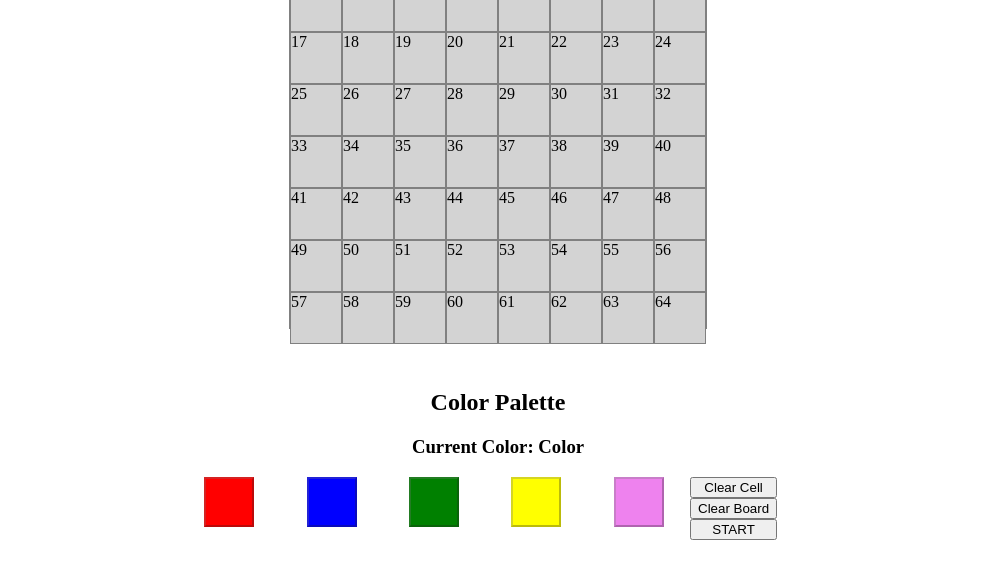
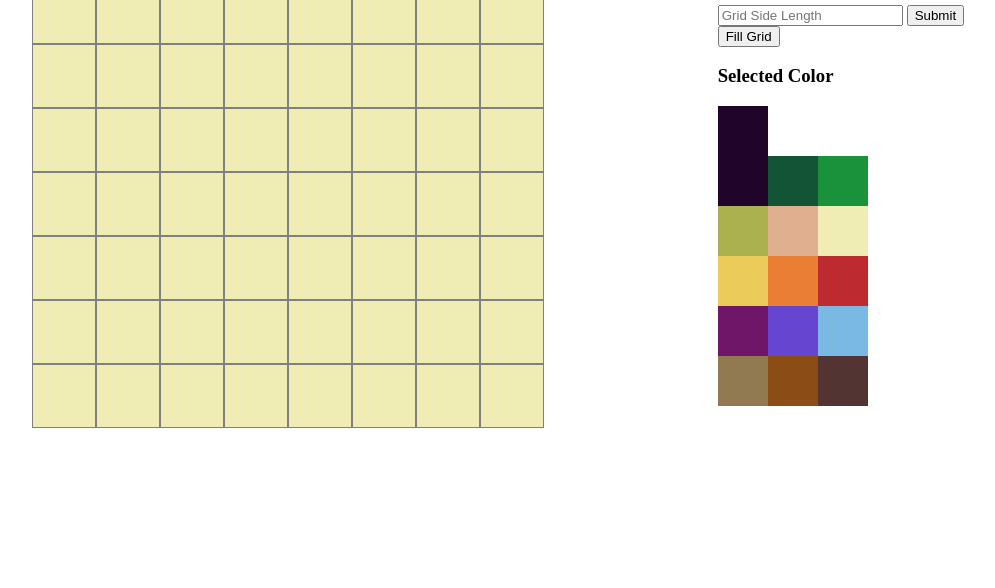
Before and after one commit to burlingtoncodeacademy-students/pixel-art-SidCorren, a plain HTML site: page index.html in a window 1280 px wide. Shown: the part 228-816 px from the top of the page, without its empty margins (142-1137 px from the left). Drawn offline with Linux system fonts and the light colour scheme.

Commit message:
finished new layout

```diff
--- a/index.html
+++ b/index.html
@@ -7,98 +7,28 @@
     <title>PixelGrid</title>
     <link rel="stylesheet" href="styles.css" />
   </head>
-  <body>
-    <section id="header">
-      <h1>Pixel Grid Draw</h1>
+  <body id="body">
+    <section id="gridWrapper"></section>
+
+    <section id="controlsWrapper">
+      <header id="header">
+        <h1>Pixel Grid Draw</h1>
+      </header>
+
+      <section id="inputWrapper">
+        <input type="number" id="sizeInput" placeholder="Grid Side Length" />
+        <button id="submitButton">Submit</button>
+      </section>
+
+      <button id="fillButton">Fill Grid</button>
+
+      <h3 id="selectedColor">Selected Color</h3>
+
+      <div id="colorIndicator"></div>
+
+      <section id="colorButtonWrapper"></section>
     </section>
 
-    <section class="grid gridContainer">
-      <div class="cell cell-1">1</div>
-      <div class="cell cell-2">2</div>
-      <div class="cell cell-3">3</div>
-      <div class="cell cell-4">4</div>
-      <div class="cell cell-5">5</div>
-      <div class="cell cell-6">6</div>
-      <div class="cell cell-7">7</div>
-      <div class="cell cell-8">8</div>
-      <div class="cell cell-9">9</div>
-      <div class="cell cell-10">10</div>
-      <div class="cell cell-11">11</div>
-      <div class="cell cell-12">12</div>
-      <div class="cell cell-13">13</div>
-      <div class="cell cell-14">14</div>
-      <div class="cell cell-15">15</div>
-      <div class="cell cell-16">16</div>
-      <div class="cell cell-17">17</div>
-      <div class="cell cell-18">18</div>
-      <div class="cell cell-19">19</div>
-      <div class="cell cell-20">20</div>
-      <div class="cell cell-21">21</div>
-      <div class="cell cell-22">22</div>
-      <div class="cell cell-23">23</div>
-      <div class="cell cell-24">24</div>
-      <div class="cell cell-25">25</div>
-      <div class="cell cell-26">26</div>
-      <div class="cell cell-27">27</div>
-      <div class="cell cell-28">28</div>
-      <div class="cell cell-29">29</div>
-      <div class="cell cell-30">30</div>
-      <div class="cell cell-31">31</div>
-      <div class="cell cell-32">32</div>
-      <div class="cell cell-33">33</div>
-      <div class="cell cell-34">34</div>
-      <div class="cell cell-35">35</div>
-      <div class="cell cell-36">36</div>
-      <div class="cell cell-37">37</div>
-      <div class="cell cell-38">38</div>
-      <div class="cell cell-39">39</div>
-      <div class="cell cell-40">40</div>
-      <div class="cell cell-41">41</div>
-      <div class="cell cell-42">42</div>
-      <div class="cell cell-43">43</div>
-      <div class="cell cell-44">44</div>
-      <div class="cell cell-45">45</div>
-      <div class="cell cell-46">46</div>
-      <div class="cell cell-47">47</div>
-      <div class="cell cell-48">48</div>
-      <div class="cell cell-49">49</div>
-      <div class="cell cell-50">50</div>
-      <div class="cell cell-51">51</div>
-      <div class="cell cell-52">52</div>
-      <div class="cell cell-53">53</div>
-      <div class="cell cell-54">54</div>
-      <div class="cell cell-55">55</div>
-      <div class="cell cell-56">56</div>
-      <div class="cell cell-57">57</div>
-      <div class="cell cell-58">58</div>
-      <div class="cell cell-59">59</div>
-      <div class="cell cell-60">60</div>
-      <div class="cell cell-61">61</div>
-      <div class="cell cell-62">62</div>
-      <div class="cell cell-63">63</div>
-      <div class="cell cell-64">64</div>
-    </section>
-
-    <section class="colorEditor">
-      <div id="colorHeader">
-        <h2>Color Palette</h2>
-        <h3>Current Color: <span id="currentColor">Color</span></h3>
-      </div>
-      <div id="buttonDisplay">
-        <div id="displayColors">
-          <button class="colorButton" id="red" type="button" disabled></button>
-          <button class="colorButton" id="blue" type="button" disabled></button>
-          <button class="colorButton" id="green" type="button" disabled></button>
-          <button class="colorButton" id="yellow" type="button" disabled></button>
-          <button class="colorButton" id="violet" type="button" disabled></button>
-        </div>
-        <div id="otherControls">
-          <button id="clearCell" type="button">Clear Cell</button>
-          <button id="clearBoard" type="button">Clear Board</button>
-          <button id="start" type="button">START</button>
-        </div>
-      </div>
-    </section>
+    <script src="index.js"></script>
   </body>
-  <script src="index.js"></script>
 </html>
--- a/index.js
+++ b/index.js
@@ -1,22 +1,102 @@
-let redButton = document.getElementById("red");
-let blueButton = document.getElementById("blue");
-let greenButton = document.getElementById("green");
-let yellowButton = document.getElementById("yellow");
-let violetButton = document.getElementById("violet");
-let currentColor = document.getElementById("currentColor");
+let gridWrapper = document.getElementById("gridWrapper");
+let colorButtonWrapper = document.getElementById("colorButtonWrapper");
+let body = document.getElementById("body");
+let sizeInput = document.getElementById("sizeInput");
+let submitButton = document.getElementById("submitButton");
+let fillButton = document.getElementById("fillButton");
+let colorIndicator = document.getElementById("colorIndicator");
 
-redButton.addEventListener("click", () => {
-  currentColor.textContent = "Red";
+let cells = [];
+let gridLength = 8;
+let palette = [
+  "#200429",
+  "#135437",
+  "#1A923C",
+  "#AAB14E",
+  "#E0AF90",
+  "#F0EDB4",
+  "#EBCB59",
+  "#EB7E35",
+  "#BD2A2F",
+  "#6F1669",
+  "#6645D1",
+  "#7AB9E4",
+  "#917951",
+  "#8B4C15",
+  "#523532",
+];
+let selectedColor = "#200429";
+let mouseDown = false;
+
+function buildGrid() {
+  cells = [];
+
+  while (gridWrapper.firstChild) {
+    gridWrapper.removeChild(gridWrapper.firstChild);
+  }
+
+  let cellDimension = `${(1 / gridLength) * 100}%`;
+  for (let i = 0; i < gridLength ** 2; i++) {
+    let cell = document.createElement("div");
+    cell.style.height = cellDimension;
+    cell.style.width = cellDimension;
+    cell.className = "cell";
+    cell.addEventListener("mousedown", changeCellColor);
+    cell.addEventListener("mouseenter", changeCellColorIfMouseDown);
+    cells.push(cell);
+    gridWrapper.appendChild(cell);
+  }
+}
+
+function buildPalette() {
+  palette.forEach((color) => {
+    let colorButton = document.createElement("div");
+    colorButton.style.backgroundColor = color;
+    colorButton.className = "colorButton";
+    colorButton.id = color;
+    colorButton.addEventListener("click", (event) => {
+      selectedColor = event.target.id;
+      colorIndicator.style.backgroundColor = selectedColor;
+    });
+    colorButtonWrapper.appendChild(colorButton);
+  });
+}
+
+function changeCellColor(event) {
+  event.preventDefault();
+  mouseDown = true;
+  event.target.style.backgroundColor = selectedColor;
+}
+
+function changeCellColorIfMouseDown(event) {
+  if (mouseDown) {
+    event.target.style.backgroundColor = selectedColor;
+  }
+}
+
+function handleSubmit() {
+  let input = parseFloat(sizeInput.value);
+  if (input < 1 || !Number.isInteger(input) || input > 32) {
+    window.alert("Please type a whole number from 1 to 32.");
+  } else {
+    gridLength = input;
+    buildGrid();
+  }
+}
+
+body.addEventListener("mouseup", () => mouseDown = false);
+submitButton.addEventListener("click", handleSubmit);
+sizeInput.addEventListener("keydown", (event) => {
+  if (event.key === "Enter") {
+    handleSubmit();
+  }
 });
-blueButton.addEventListener("click", () => {
-  currentColor.textContent = "Blue";
+fillButton.addEventListener("click", () => {
+  for (let cell of cells) {
+    cell.style.backgroundColor = selectedColor;
+  }
 });
-greenButton.addEventListener("click", () => {
-  currentColor.textContent = "Green";
-});
-yellowButton.addEventListener("click", () => {
-  currentColor.textContent = "Yellow";
-});
-violetButton.addEventListener("click", () => {
-  currentColor.textContent = "Violet";
-});
+
+buildGrid();
+buildPalette();
+colorIndicator.style.backgroundColor = selectedColor;
--- a/styles.css
+++ b/styles.css
@@ -1,83 +1,36 @@
 body {
   display: flex;
-  flex-direction: column;
   align-items: center;
   justify-content: space-evenly;
   height: 100vh;
+  margin: 0px;
 }
-/*------Grid Container---------*/
-.gridContainer {
-  max-height: 50%;
-  max-width: 50%;
-  display: grid;
-  grid-template-columns: 1fr 1fr 1fr 1fr 1fr 1fr 1fr 1fr;
-  grid-template-rows: 1fr 1fr 1fr 1fr 1fr 1fr 1fr 1fr;
-  border: gray 1px solid;
+
+#gridWrapper {
+  display: flex;
+  flex-wrap: wrap;
+  width: 512px;
+  height: 512px;
 }
 
 .cell {
-  background-color: lightgray;
-  width: 50px;
-  height: 50px;
-
-  border: gray 1px solid;
+  box-sizing: border-box;
+  border: 1px solid gray;
+  background-color: #F0EDB4;
 }
 
-
-/*---------------Color Display------------*/
-.colorEditor{
-    display: flex;
-    flex-direction: column;
-    align-items: center;
-}
-
-#colorHeader{
-    text-align: center;
-}
-
-/* color buttons  */
-#buttonDisplay{
-    display: flex;
-    flex-direction: row;
-    width: 50vw;
-}
-
-#displayColors{
-    display: flex;
-    justify-content: space-around;
-    width: 40vw;
+#colorButtonWrapper {
+  display: flex;
+  flex-wrap: wrap;
+  width: 150px;
 }
 
 .colorButton {
+  width: 50px;
   height: 50px;
-  width: 50px;
 }
 
-#red {
-  background-color: red;
+#colorIndicator {
+  width: 50px;
+  height: 50px;
 }
-
-#blue {
-  background-color: blue;
-}
-
-#green {
-  background-color: green;
-}
-
-#yellow {
-  background-color: yellow;
-}
-
-#violet {
-  background-color: violet;
-}
-
-/* Other Buttons */
-#otherControls{
-    display: flex;
-    flex-direction: column;
-    justify-content: space-between;
-    text-align: center;
-
-}
```
